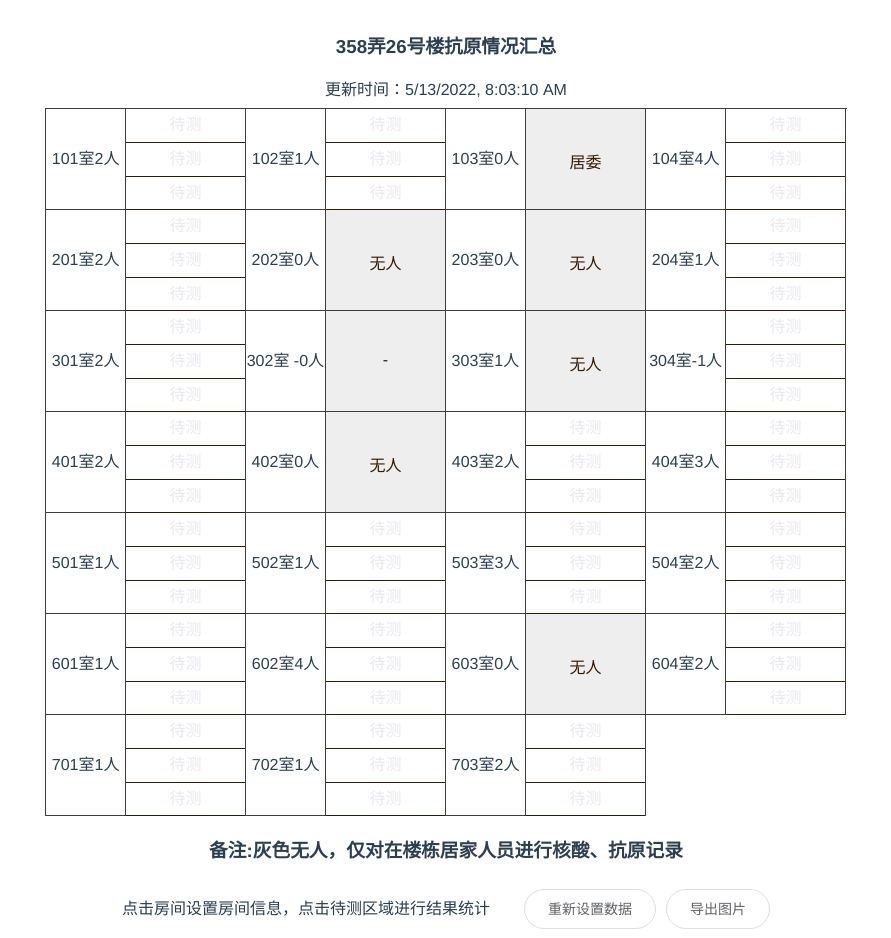
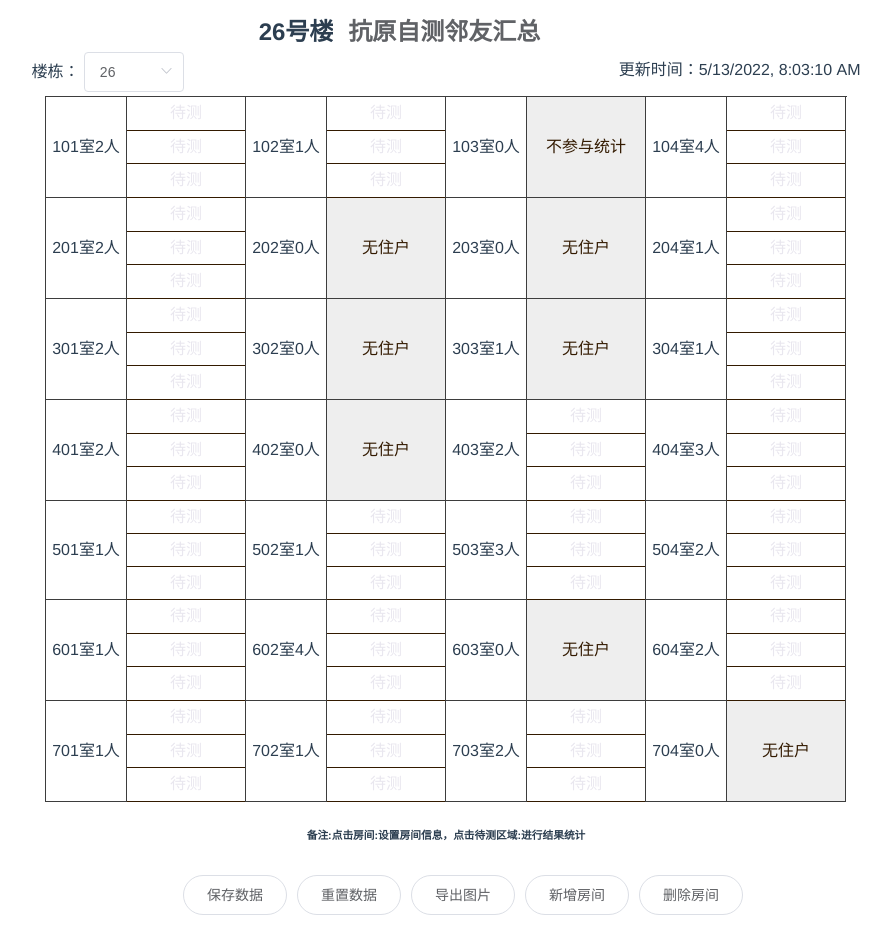
Before and after one commit to bysking/chart-26, a Vue app: page / in a window 1280 px wide. Shown: the top 938 px of the page, without its empty margins (194-1085 px from the left). Built offline with nearby package versions, Linux system fonts and the light colour scheme.

Commit message:
add: 添加多楼栋功能

```diff
--- a/src/components/HelloWorld.vue
+++ b/src/components/HelloWorld.vue
@@ -1,8 +1,36 @@
 <template>
-  <div>
+  <div style="position: relative">
     <div id="canvas" class="container">
-      <div>
-        <h3>358弄26号楼抗原情况汇总</h3>
+      <div class="title-container">
+        <div class="title-wrap">{{ pageConfig.id }}号楼</div>
+        <el-input
+          v-model="pageConfig.title"
+          style="width: 300px"
+          placeholder="请输入标题"
+          class="title-wrap"
+        ></el-input>
+      </div>
+
+      <div class="select-house">
+        <div>
+          <span> 楼栋： </span>
+          <el-select
+            v-model="pageConfig.id"
+            placeholder="请选择"
+            allow-create
+            filterable
+            @change="selectHouseFromCache()"
+            style="width: 100px"
+          >
+            <el-option
+              v-for="item in houstOptions"
+              :key="item.value"
+              :label="item.label"
+              :value="item.value"
+            >
+            </el-option>
+          </el-select>
+        </div>
         <div style="padding-bottom: 8px">更新时间：{{ dateStr }}</div>
       </div>
 
@@ -13,11 +41,22 @@
           :key="houseIndex"
         >
           <div class="house-item-left">
-            <el-popover placement="right" width="284" trigger="click">
+            <el-popover
+              placement="right"
+              width="200"
+              height="400"
+              trigger="click"
+            >
               <div>
                 <div class="select-item">
-                  <span class="test-ying-text"> 家庭人数: </span>
-                  <el-select v-model="house.members" placeholder="请选择">
+                  <span> 家庭人数: </span>
+                  <el-select
+                    v-model="house.members"
+                    placeholder="请选择"
+                    allow-create
+                    filterable
+                    style="width: 120px"
+                  >
                     <el-option
                       v-for="item in options"
                       :key="item.value"
@@ -28,8 +67,12 @@
                   </el-select>
                 </div>
                 <div class="select-item">
-                  <span class="test-yang-text"> 居住类型: </span>
-                  <el-select v-model="house.type" placeholder="请选择">
+                  <span> 居住类型: </span>
+                  <el-select
+                    v-model="house.type"
+                    placeholder="请选择"
+                    style="width: 120px"
+                  >
                     <el-option
                       v-for="item in peopleTypeOptions"
                       :key="item.value"
@@ -41,11 +84,11 @@
                 </div>
               </div>
               <div
-                style="height: 100%; line-height: 100px"
-                class="link"
+                style="height: 100%"
+                class="link house-info"
                 slot="reference"
               >
-                {{ house.name }}{{ house.members }}人
+                <div>{{ house.name }}{{ house.members }}人</div>
               </div>
             </el-popover>
           </div>
@@ -75,6 +118,8 @@
                     <el-select
                       v-model="countItem.results.yin"
                       placeholder="请选择"
+                      allow-create
+                      filterable
                     >
                       <el-option
                         v-for="item in options"
@@ -90,6 +135,8 @@
                     <el-select
                       v-model="countItem.results.yang"
                       placeholder="请选择"
+                      allow-create
+                      filterable
                     >
                       <el-option
                         v-for="item in options"
@@ -107,36 +154,94 @@
               </el-popover>
             </div>
           </div>
-          <div class="empty-view" v-else-if="house.type === 'jw'">
-            {{ house.note || "居委" }}
+          <div class="empty-view" v-else-if="house.type === 'exclude'">
+            <span contenteditable="true">
+              {{ house.note || "不参与统计" }}
+            </span>
+          </div>
+          <div
+            class="empty-view"
+            v-else-if="house.members === 0 && house.type !== 'no'"
+          >
+            <span contenteditable="true">
+              {{ "无住户" }}
+            </span>
           </div>
           <div class="empty-view" v-else-if="house.type === 'no'">
-            {{ house.note || "无人" }}
+            <span contenteditable="true">
+              {{ "无住户" }}
+            </span>
           </div>
         </div>
       </div>
 
-      <h3>备注:灰色无人，仅对在楼栋居家人员进行核酸、抗原记录</h3>
+      <h6 contenteditable="true">
+        备注:点击房间:设置房间信息，点击待测区域:进行结果统计
+      </h6>
     </div>
-    <span>点击房间设置房间信息，点击待测区域进行结果统计</span>
+
+    <el-button round class="mark-btn select-item" @click="saveData()"
+      >保存数据</el-button
+    >
     <el-button round class="mark-btn select-item" @click="reset()"
-      >重新设置数据</el-button
+      >重置数据</el-button
     >
     <el-button round class="mark-btn select-item" @click="exportPic()"
       >导出图片</el-button
     >
+    <el-button round @click="dialogFormVisible = true">新增房间</el-button>
+    <el-button round @click="delHouse()">删除房间</el-button>
+    <div>
+      <h5>
+        声明：本程序只为有需要的邻友提供统计便利，不做任何数据存储分析，使用人行为与本程序无关
+      </h5>
+    </div>
+
+    <el-dialog
+      title="新建住户信息填写"
+      width="300"
+      :visible.sync="dialogFormVisible"
+    >
+      <el-form ref="form" :model="formData" label-width="80px">
+        <el-form-item label="住户名称">
+          <el-input v-model="formData.name"></el-input>
+        </el-form-item>
+        <el-form-item label="住户人数">
+          <el-input v-model="formData.members"></el-input>
+        </el-form-item>
+        <el-form-item label="住户类型">
+          <el-select v-model="formData.type" placeholder="请选择">
+            <el-option
+              v-for="item in peopleTypeOptions"
+              :key="item.value"
+              :label="item.label"
+              :value="item.value"
+            >
+            </el-option>
+          </el-select>
+        </el-form-item>
+
+        <el-form-item>
+          <el-button type="primary" @click="onSubmit">立即创建</el-button>
+          <el-button @click="dialogFormVisible = false">取消</el-button>
+        </el-form-item>
+      </el-form>
+    </el-dialog>
   </div>
 </template>
 
 <script>
-// import { STAT } from "./const.js";
-// const CASE_STAT = {
-//   [STAT.wait_test]: "待测",
-//   [STAT.yin]: "阴性",
-//   [STAT.yang]: "阳性",
-// };
-import { HOUSE_LIST, peopleTypeOptions } from "./const";
+import { HOUSE_LIST, peopleTypeOptions, getCount } from "./const";
 import html2canvas from "html2canvas";
+
+const titleStr = "抗原自测邻友汇总";
+const HOUSE_OPTIONS = new Array(100).fill(1).map((item, index) => {
+  let val = index + 1;
+  return {
+    label: val,
+    value: val,
+  };
+});
 
 export default {
   name: "HelloWorld",
@@ -145,6 +250,17 @@ export default {
   },
   data() {
     return {
+      houstOptions: HOUSE_OPTIONS,
+      formData: {
+        name: "xxx室",
+        type: "no",
+        members: 0,
+      },
+      dialogFormVisible: false,
+      pageConfig: {
+        title: titleStr,
+        id: 26,
+      },
       houseList: JSON.parse(JSON.stringify(HOUSE_LIST)),
       selectValue: "",
       options: [
@@ -168,6 +284,18 @@ export default {
           label: 4,
           value: 4,
         },
+        {
+          label: 5,
+          value: 5,
+        },
+        {
+          label: 6,
+          value: 6,
+        },
+        {
+          label: 7,
+          value: 7,
+        },
       ],
       peopleTypeOptions,
       dateStr: new Date().toLocaleString(),
@@ -183,10 +311,19 @@ export default {
     },
   },
   mounted() {
-    this.initData();
+    this.selectHouseFromCache();
   },
 
   methods: {
+    onSubmit() {
+      let data = JSON.parse(JSON.stringify(this.formData));
+      data.count = getCount();
+      this.houseList.push(data);
+      this.dialogFormVisible = false;
+    },
+    delHouse() {
+      this.houseList.pop();
+    },
     exportPic() {
       /*图片跨域及截图模糊处理*/
       let canvasContent = document.getElementById("canvas"), //需要截图的包裹的（原生的）DOM 对象
@@ -235,29 +372,49 @@ export default {
     reset() {
       localStorage.setItem("houseList", JSON.stringify([]));
       this.houseList = JSON.parse(JSON.stringify(HOUSE_LIST));
-    },
-    initData() {
-      let houseList = JSON.parse(localStorage.getItem("houseList"));
-      if (houseList && houseList.length) {
-        this.houseList = houseList;
-      }
+      this.pageConfig.title = titleStr;
+      this.saveData();
     },
     saveData() {
-      localStorage.setItem("houseList", JSON.stringify(this.houseList));
+      let houseId = this.pageConfig.id;
+      let houseStore = JSON.parse(localStorage.getItem("houseStore")) || {};
+      let newHouseStore = {
+        ...houseStore,
+        [houseId]: {
+          pageConfig: this.pageConfig,
+          houseList: this.houseList,
+        },
+      };
+      localStorage.setItem("houseStore", JSON.stringify(newHouseStore));
+    },
+
+    selectHouseFromCache() {
+      let houseId = this.pageConfig.id;
+      let houseStore = JSON.parse(localStorage.getItem("houseStore")) || {};
+      let houseConfig = houseStore[houseId];
+
+      if (!houseConfig) {
+        this.reset();
+        return;
+      }
+      const { pageConfig = {}, houseList = [] } = houseConfig;
+
+      this.pageConfig = pageConfig;
+      this.houseList = houseList;
     },
     getStateText(results = {}) {
       let { yin, yang } = results || {};
 
       if (yang && yin) {
-        return `阴${yin}人，阳${yang}人`;
+        return `${yin}人阴，${yang}人阳`;
       }
 
       if (yang) {
-        return `阳${yang}人`;
+        return `${yang}人阳`;
       }
 
       if (yin) {
-        return `阴${yin}人`;
+        return `${yin}人阴`;
       }
 
       return "待测";
@@ -299,6 +456,7 @@ export default {
   border-right: 1px solid #3d3d3d;
   border-bottom: 1px solid #3d3d3d;
   width: 80px;
+  flex-shrink: 0;
 }
 .house-item-right {
   display: flex;
@@ -351,7 +509,8 @@ export default {
 
 .empty-view {
   width: 121px;
-  padding-top: 20%;
+  height: 100px;
+  line-height: 100px;
   background-color: #eeeeee;
   color: #331a00;
   border-right: 1px solid #3d3d3d;
@@ -370,4 +529,51 @@ export default {
 .container {
   padding: 4px 0;
 }
+
+.add-house {
+  width: 100%;
+  height: 100%;
+  text-align: center;
+  border-right: 1px solid #331a00;
+  border-bottom: 1px solid #331a00;
+  display: flex;
+  align-items: center;
+  justify-content: center;
+}
+
+.house-info {
+  display: flex;
+  align-items: center;
+  justify-content: center;
+}
+
+.select-house {
+  display: flex;
+  align-items: center;
+  margin-bottom: 4px;
+  justify-content: space-around;
+  min-width: 700px;
+}
+
+.title-container {
+  display: flex;
+  justify-content: center;
+  align-items: center;
+}
+.title-wrap {
+  display: inline-block;
+  border: none !important;
+  font-size: 24px;
+  height: 40px;
+  line-height: 40px;
+  font-weight: bold;
+  text-align: center;
+  color: #2c3e50;
+}
+.title-wrap /deep/.el-input__inner {
+  border: none !important;
+  font-size: 24px;
+  font-weight: bold;
+  text-align: left;
+}
 </style>
--- a/src/components/const.js
+++ b/src/components/const.js
@@ -4,7 +4,7 @@ export const STAT = {
   yang: "3",
 };
 
-function getCount(num = 3) {
+export function getCount(num = 3) {
   return new Array(num).fill(1).map((item, index) => {
     return {
       id: index,
@@ -26,8 +26,8 @@ export const peopleTypeOptions = [
     value: "no",
   },
   {
-    label: "居委",
-    value: "jw",
+    label: "不参与统计",
+    value: "exclude",
   },
 ];
 
@@ -47,8 +47,8 @@ export const HOUSE_LIST = [
   {
     name: "103室",
     members: 0,
-    type: "jw",
-    note: "居委",
+    type: "exclude",
+    note: "不参与统计",
     count: getCount(),
   },
   {
@@ -68,14 +68,14 @@ export const HOUSE_LIST = [
     name: "202室",
     members: 0,
     type: "no",
-    note: "无人",
+    note: "无住户",
     count: getCount(),
   },
   {
     name: "203室",
     members: 0,
     type: "no",
-    note: "无人",
+    note: "无住户",
     count: getCount(),
   },
   {
@@ -92,21 +92,20 @@ export const HOUSE_LIST = [
     count: getCount(),
   },
   {
-    name: "302室 -",
+    name: "302室",
     members: 0,
     type: "no",
-    note: "-",
     count: getCount(),
   },
   {
     name: "303室",
     members: 1,
     type: "no",
-    note: "无人",
+    note: "无住户",
     count: getCount(),
   },
   {
-    name: "304室-",
+    name: "304室",
     members: 1,
     type: "zh",
     count: getCount(),
@@ -122,7 +121,7 @@ export const HOUSE_LIST = [
     name: "402室",
     members: 0,
     type: "no",
-    note: "无人",
+    note: "无住户",
     count: getCount(),
   },
   {
@@ -179,7 +178,7 @@ export const HOUSE_LIST = [
     name: "603室",
     members: 0,
     type: "no",
-    note: "无人",
+    note: "无住户",
     count: getCount(),
   },
   {
@@ -207,4 +206,10 @@ export const HOUSE_LIST = [
     type: "zh",
     count: getCount(),
   },
+  {
+    name: "704室",
+    members: 0,
+    type: "no",
+    count: getCount(),
+  },
 ];
```
